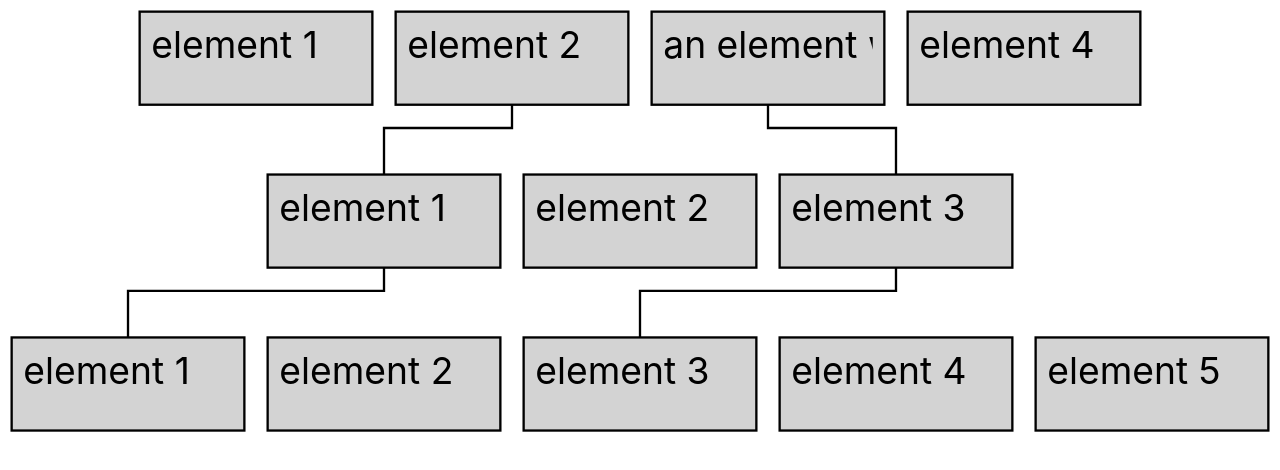
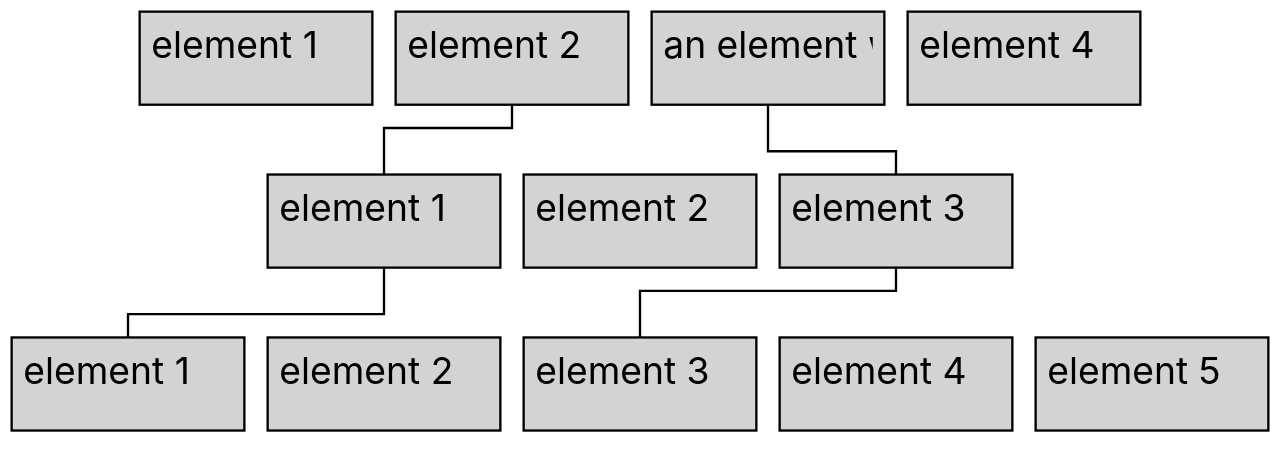
Before and after one commit to tkreyling/svg-experiments, a React (Create React App) app: page / in a window 1280 px wide. Shown: the top 470 px of the page. Built offline with nearby package versions, Linux system fonts and the light colour scheme.

Commit message:
Put each path on a separate height

```diff
--- a/src/App.tsx
+++ b/src/App.tsx
@@ -139,13 +139,13 @@ export const Rect: React.FC<Node & LayerPosition & Coordinates> = (props) => {
     );
 };
 
-export const Path: React.FC<Edge<LayerPosition & Coordinates>> = (props) => {
+export const Path: React.FC<Edge<LayerPosition & Coordinates> & LayerPosition> = (props) => {
     let upper = getUpperNode(props);
     let lower = getLowerNode(props);
 
     let upperNodeX = upper.x + ELEMENT_WIDTH / 2;
     let upperNodeY = upper.y + ELEMENT_HEIGHT;
-    let upperNodeEdgesY = upper.y + ELEMENT_HEIGHT + VERTICAL_SPACING / 2;
+    let upperNodeEdgesY = upper.y + ELEMENT_HEIGHT + VERTICAL_SPACING / 2 + props.index * EDGE_SPACING;
     let lowerNodeX = lower.x + ELEMENT_WIDTH / 2;
     let lowerNodeY = lower.y;
     return (
@@ -186,12 +186,13 @@ type DiagramProps = {
 
 export const Diagram: React.FC<DiagramProps> = (props) => {
     let positioned = addLayerPositionToNode(props.layers);
-    let edgesWithPositions = props.edges as unknown as Edge<LayerPosition>[];
+    let edgesWithNodePositions = props.edges as unknown as Edge<LayerPosition>[];
+    let heightOfAllEdges = heightOfEdges(edgesWithNodePositions, layers.length);
 
-    let heightOfAllEdges = heightOfEdges(edgesWithPositions, layers.length);
     let nodes = layout(positioned, heightOfAllEdges);
 
-    let paths = props.edges as unknown as Edge<LayerPosition & Coordinates>[];
+    addLayerPositionToEdge(edgesWithNodePositions);
+    let paths = props.edges as unknown as (Edge<LayerPosition & Coordinates> & LayerPosition)[];
 
     let width = widthOfLayers(props.layers) + 2 * MARGIN_SIDE;
     let height = heightOfNodes(props.layers) + heightOfAllEdges.reduce((sum, add) => sum + add) + 2 * MARGIN_TOP;
```
